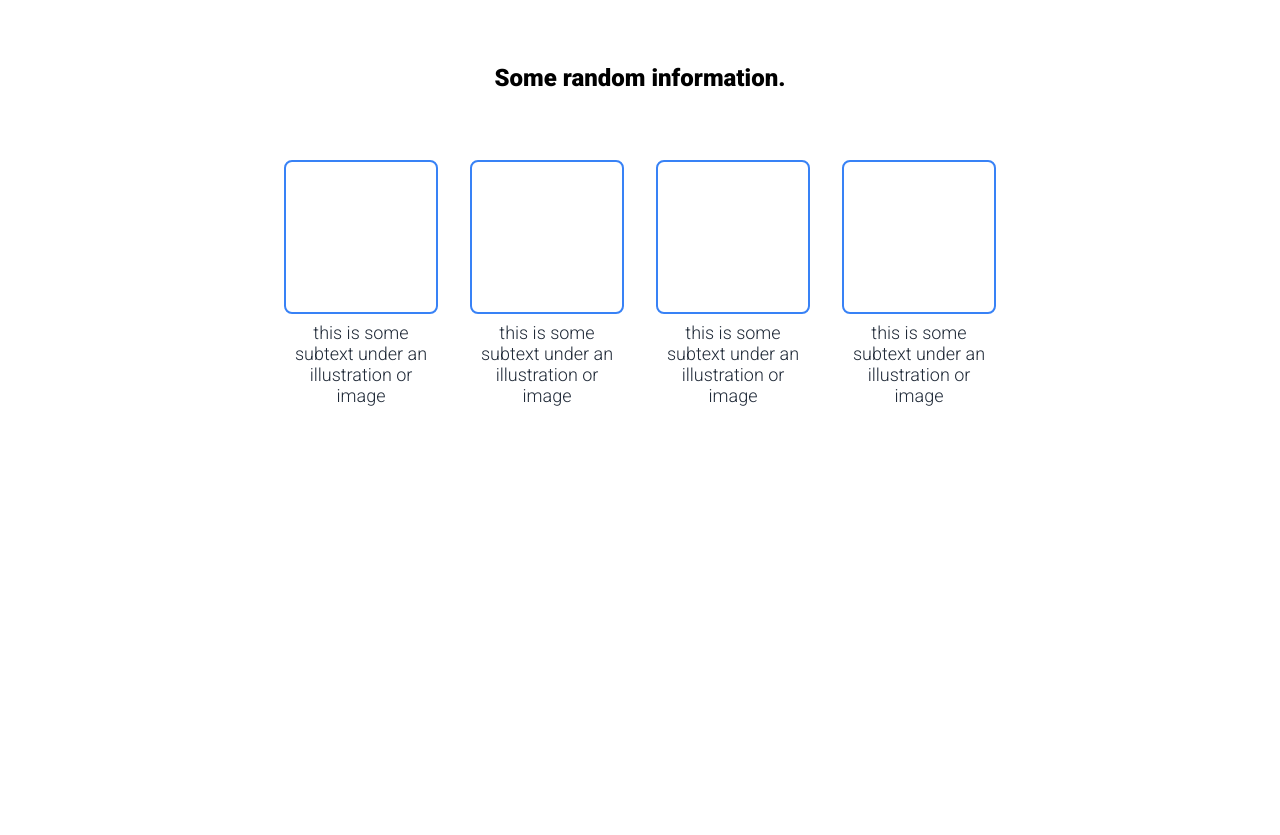
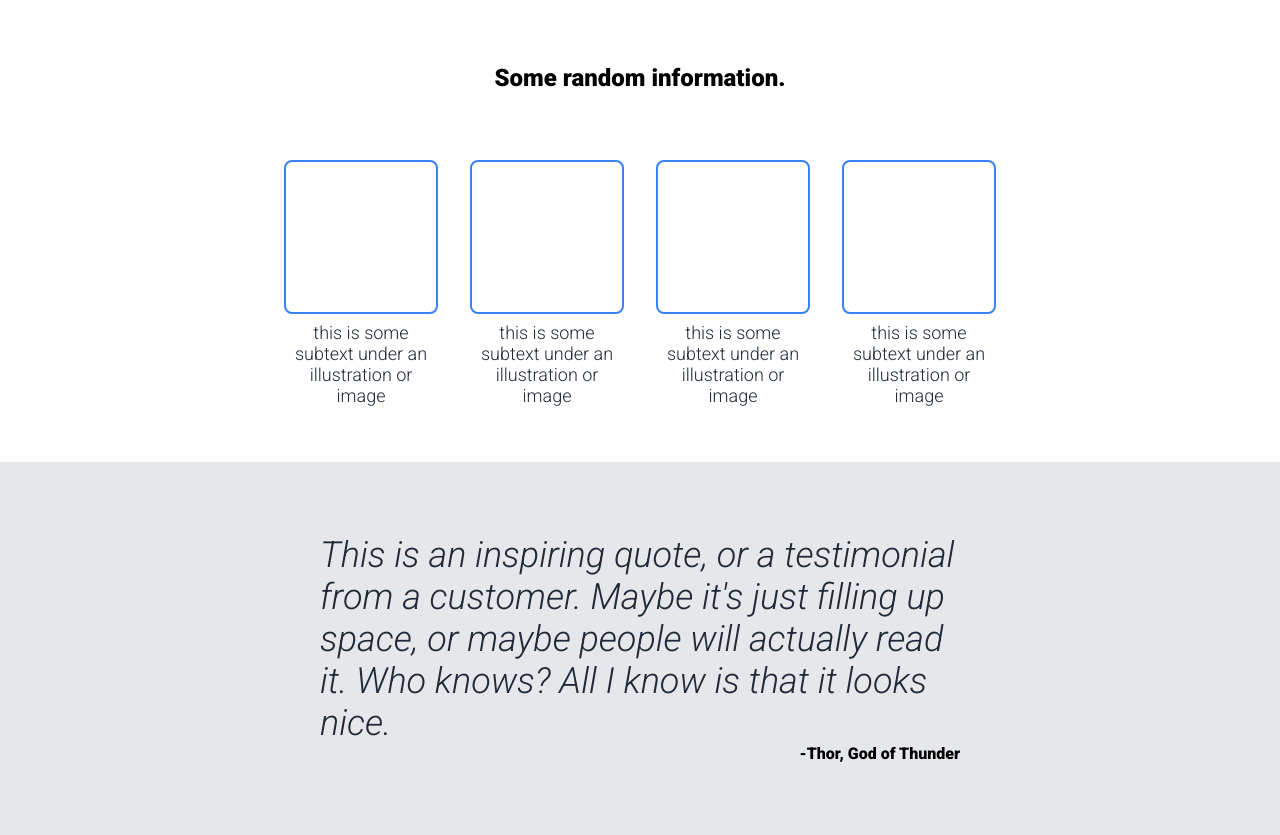
Before and after one commit to szkiss04/odin-landing-page, a plain HTML site: page index.html in a window 1280 px wide. Shown: the part 410-1245 px from the top of the page. Before the commit the page ends 872 px from the top, so only its background shows below. Drawn offline with Linux system fonts and the light colour scheme.

Commit message:
Added quote section to index.html; fixed typos

```diff
--- a/css/style.css
+++ b/css/style.css
@@ -10,7 +10,7 @@ body {
 
 /* HEADER AND HERO SECTION STYLING */
 
-.header {
+.header-section {
     display: flex;
     flex-direction: column;
     padding: 16px;
@@ -102,7 +102,8 @@ button {
     display: flex;
     flex-wrap: wrap;
     justify-content: center;
-    column-gap: 32px;;
+    column-gap: 32px;
+    ;
 }
 
 .item {
@@ -126,3 +127,26 @@ button {
     font-weight: 300;
     margin: 8px;
 }
+
+/* QUOTE SECTION STYLING STARTS HERE */
+
+.quote-section {
+    display: flex;
+    flex-direction: column;
+    align-items: center;
+    justify-content: center;
+    background-color: #E5E7EB;
+    padding: 72px 25%;
+}
+
+.quote {
+    font-size: 36px;
+    font-style: italic;
+    font-weight: 300;
+    color: #1F2937;
+}
+
+.quoted-person {
+    font-weight: 700;
+    align-self: flex-end;
+}
--- a/index.html
+++ b/index.html
@@ -6,7 +6,7 @@
         <link rel="stylesheet" href="./css/style.css">
     </head>
     <body>
-        <div class="header">
+        <div class="header-section">
 
             <div class="navbar">
                 <div class="header-logo">Header logo</div>
@@ -53,5 +53,15 @@
                 </div>
             </div>
         </div>
+
+        <div class="quote-section">
+            <div class="quote">
+                This is an inspiring quote, or a testimonial from a customer.
+                Maybe it's just filling up space, or maybe people will actually
+                read it. Who knows? All I know is that it looks nice.
+            </div>
+            <div class="quoted-person">-Thor, God of Thunder</div>
+        </div>
+
     </body>
 </html>
```
